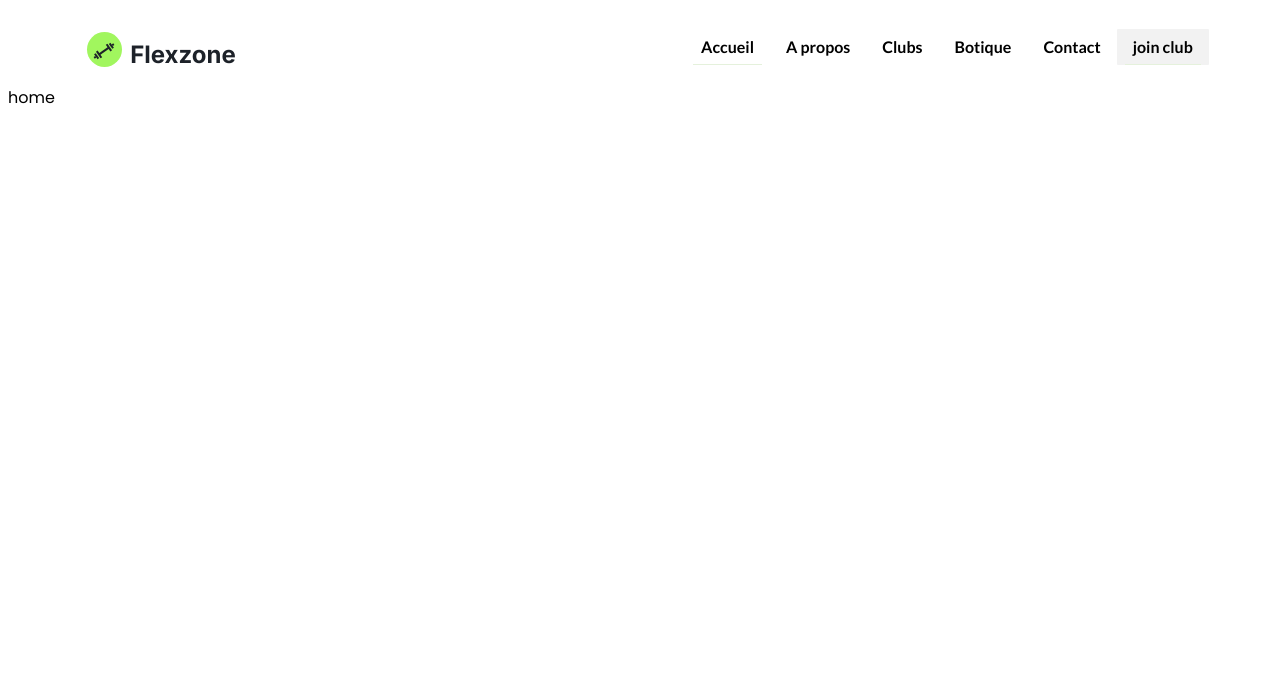
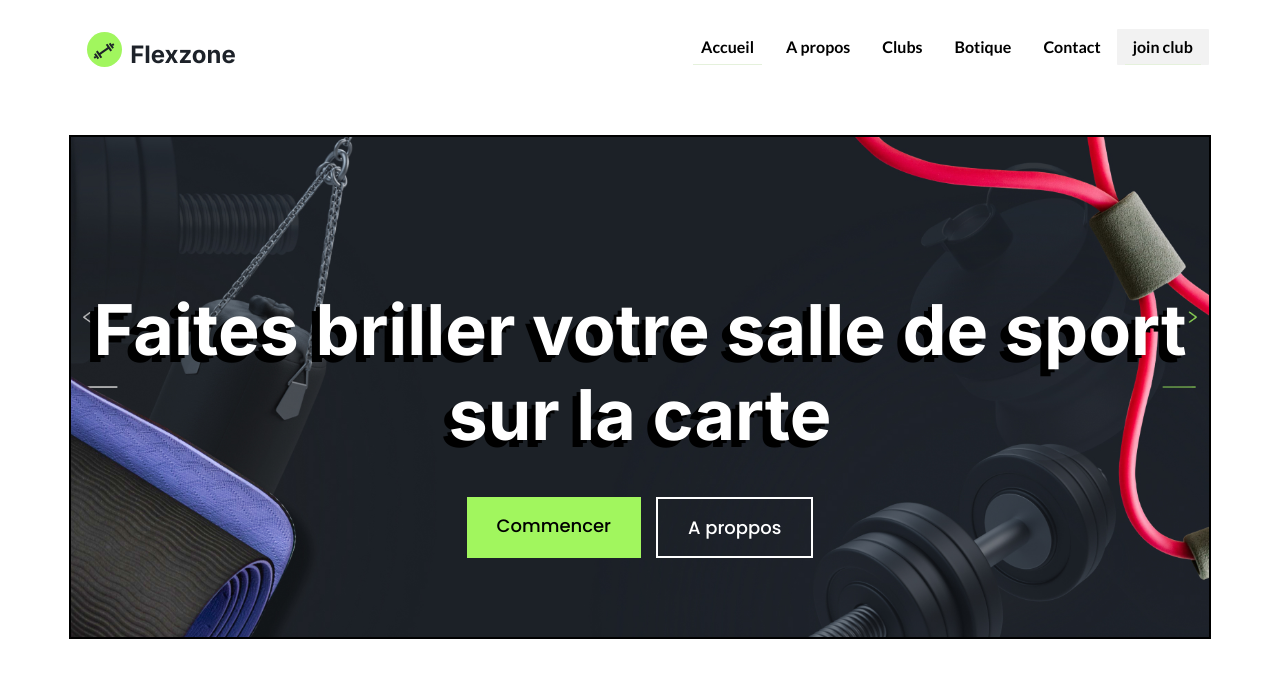
Before and after one commit to chanka1021/FlexZone, a React (Create React App) app: page / in a window 1280 px wide. Shown: the top 678 px of the page. Built offline with nearby package versions, Linux system fonts and the light colour scheme.

Commit message:
Home Title & other titles

```diff
--- /dev/null
+++ b/src/components/HomeTitle.js
@@ -0,0 +1,17 @@
+import React from 'react'
+import './styles/SectionTitle.css'
+
+function HomeTitle(props) {
+    return (
+        <div className='HomeSectionTitle' style={{ backgroundImage: `url(${props.img})` }}>
+            <p className='SectionTitle'>Faites briller votre salle de sport <br/> sur la carte</p>
+            <div className='btns'>
+            <div className='MainBtn'>Commencer</div>
+            <span/>
+            <div className='SecBtn'>A proppos</div>
+            </div>
+        </div>
+    )
+}
+
+export default HomeTitle
--- a/src/components/SectionTitle.js
+++ b/src/components/SectionTitle.js
@@ -8,7 +8,7 @@ function SectionTitle(props) {
 
   return (
     <div className= 'SectionContainer' style={{backgroundImage: `url(${props.img})` }}>
-       <p className='SectionTitle'>{props.title}  </p>
+       <p className='SectionTitle'>{props.title} </p>
     </div>
   )
 }
--- a/src/components/styles/SectionTitle.css
+++ b/src/components/styles/SectionTitle.css
@@ -7,10 +7,66 @@
     display: flex;
     justify-content: center;
     align-items: center;
+    background-position: center; /* Center the image */
+    background-repeat: no-repeat; /* Do not repeat the image */
+    background-size: cover;
 }
 
 .SectionTitle{
     font-size: 70px;
     font-family: 'Inter', sans-serif;
-    color: rgb(122, 106, 106);
+    font-weight: bolder;
+    color: rgb(255, 255, 255);
+    color: #ffffff;
+    text-shadow: -4px 3px 0 #000000, -8px 7px 0 #000000;
+    text-align: center;
 }
+.HomeSectionTitle{
+    display: flex;
+    flex-direction: column;
+    border: 2px solid black;
+    width: 90%;
+    height: 500px;
+    margin: auto;
+    margin-top: 50px;
+    display: flex;
+    justify-content: center;
+    align-items: center;
+    background-position: center; /* Center the image */
+    background-repeat: no-repeat; /* Do not repeat the image */
+    background-size: cover;
+}
+.HomeSectionTitle span{
+    width: 15px;
+}
+.btns{
+    display: flex;
+    margin-top: -30px;
+    font-family: 'Lato', sans-serif;
+    font-weight: 500;
+    font-size: 18px;
+}
+.MainBtn{
+    background-color: #A1F65E;
+    padding: 15px 30px;
+    cursor: pointer;
+
+}
+.MainBtn:hover{
+    color: white;
+    transition: all ease-in-out 0.2s;
+
+}
+.SecBtn{
+    color: white;
+    border: 2px solid white;
+    padding: 15px 30px;
+    cursor: pointer;
+    transition: all ease-in-out 0.2s;
+}
+
+.SecBtn:hover{
+    border:1px solid #A1F65E;
+    color: #A1F65E;
+
+}
--- a/src/pages/About.jsx
+++ b/src/pages/About.jsx
@@ -4,7 +4,7 @@ import img from '../assets/sec2.jpg'
 function About() {
   return (
     <>
-      <SectionTitle title="Abouts" img={img} />
+      <SectionTitle title="A propos" img={img} />
 
     </>
   )
--- a/src/pages/Clubs.jsx
+++ b/src/pages/Clubs.jsx
@@ -1,10 +1,11 @@
 import React from 'react'
 import SectionTitle from '../components/SectionTitle'
+import img from '../assets/sec2.jpg'
 
 function Clubs() {
   return (
     <>
-      <SectionTitle title="Clubs"/>
+      <SectionTitle title="Clubs"  img={img}/>
     </>
   )
 }
--- a/src/pages/Contact.jsx
+++ b/src/pages/Contact.jsx
@@ -1,10 +1,11 @@
 import React from 'react'
 import SectionTitle from '../components/SectionTitle'
+import img from '../assets/sec2.jpg'
 
 function Contact() {
   return (
     <>
-    <SectionTitle title="Contact"/>
+    <SectionTitle title="Contact" img={img}/>
   </>
   )
 }
--- a/src/pages/Home.jsx
+++ b/src/pages/Home.jsx
@@ -1,10 +1,13 @@
 import React from 'react'
 import {Navbar} from '../components/Navbar'
+import SectionTitle from '../components/SectionTitle'
+import img from '../assets/sec1.jpg'
+import HomeTitle from '../components/HomeTitle'
 
 function Home() {
   return (
     <>
-    home
+     <HomeTitle img={img}/>
     </>
   )
 }
--- a/src/pages/Store.jsx
+++ b/src/pages/Store.jsx
@@ -1,10 +1,11 @@
 import React from 'react'
 import SectionTitle from '../components/SectionTitle'
+import img from '../assets/sec2.jpg'
 
 function Store() {
   return (
    <>
-    <SectionTitle title="Clubs"/>
+    <SectionTitle title="E-botique" img={img}/>
   </>
   )
 }
```
